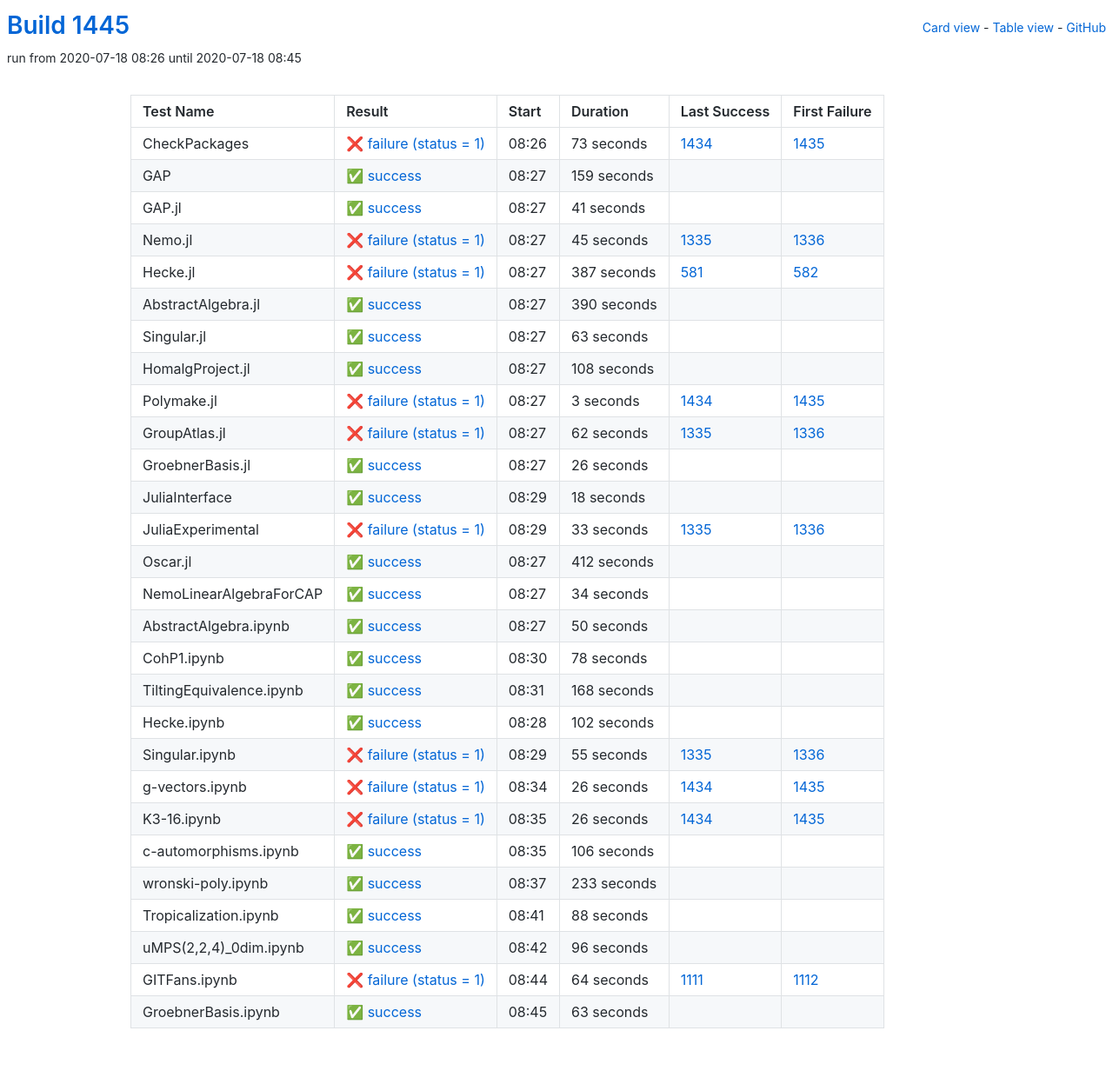
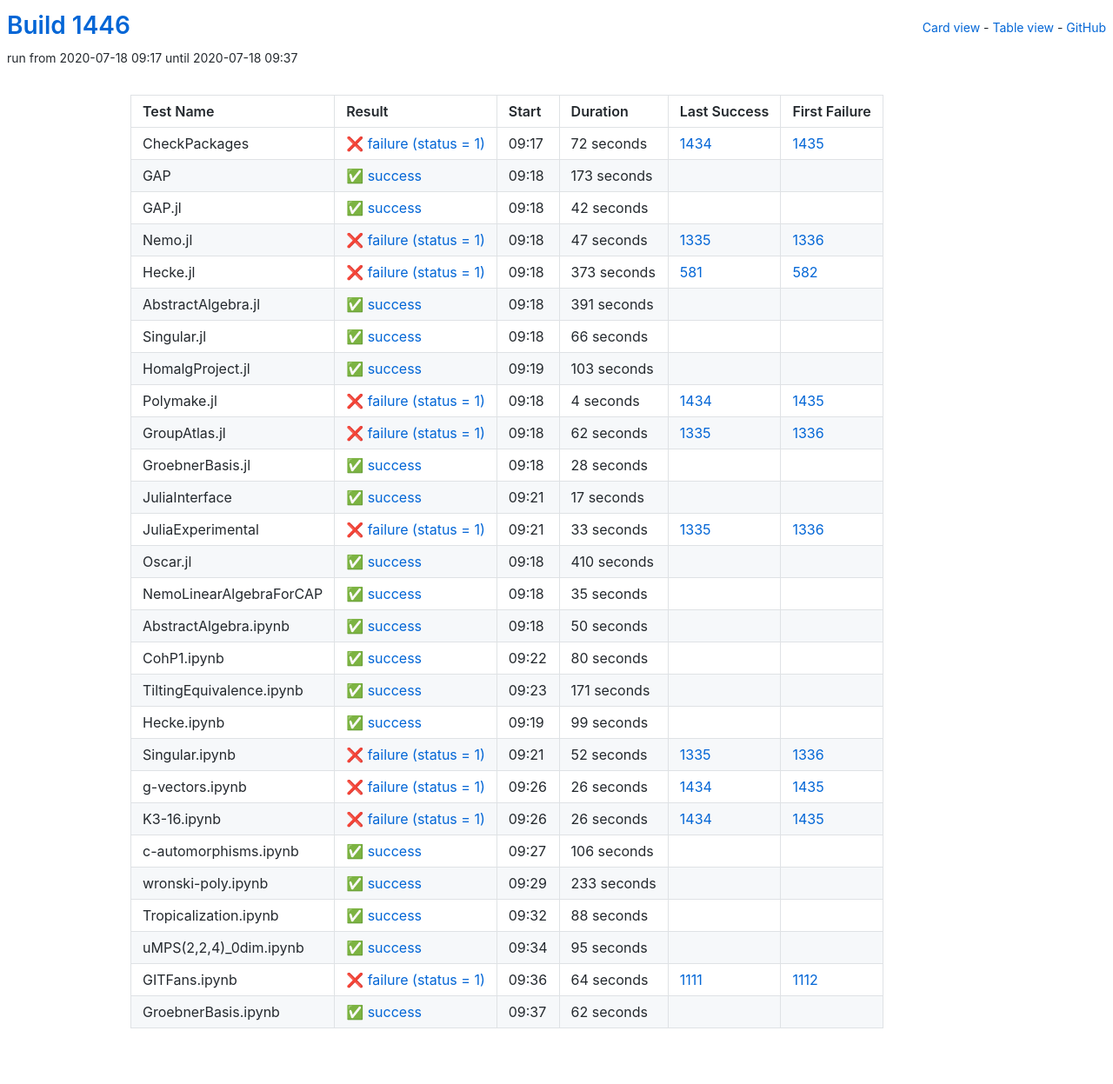
Before and after one commit to oscar-system/oscar-ci-status-1.4, a Jekyll site: the page built from table.html, in a window 1280 px wide. Shown: the whole page at 87% size. Built offline with Jekyll 4.4.1, drawn with Linux system fonts in a browser that asks for light colours.

Commit message:
Build #1446

```diff
--- a/_data/ci.yml
+++ b/_data/ci.yml
@@ -1,6 +1,6 @@
 ---
-build: 1445
-build_url: https://oscarci.mathematik.uni-kl.de/job/oscar-julia-1.4/1445/
+build: 1446
+build_url: https://oscarci.mathematik.uni-kl.de/job/oscar-julia-1.4/1446/
 job: oscar-julia-1.4
 organization: oscar-system
 repo: oscar-ci-status-1.4
@@ -8,116 +8,116 @@ repourl: https://github.com/oscar-system/oscar-ci-status-1.4
 tests:
 - name: CheckPackages
   id: checkpackages
-  log: https://oscarci.mathematik.uni-kl.de/job/oscar-julia-1.4/1445/artifact/logs/build-1445/CheckPackages.log
-  start: 2020-07-18 08:26
+  log: https://oscarci.mathematik.uni-kl.de/job/oscar-julia-1.4/1446/artifact/logs/build-1446/CheckPackages.log
+  start: 2020-07-18 09:17
   success: false
   exitcode: 1
   status: failure
-  duration: 73
+  duration: 72
   last_success: 1434
   last_success_url: https://oscarci.mathematik.uni-kl.de/job/oscar-julia-1.4/1434/
   first_failure: 1435
   first_failure_url: https://oscarci.mathematik.uni-kl.de/job/oscar-julia-1.4/1435/
 - name: GAP
   id: gap
-  log: https://oscarci.mathematik.uni-kl.de/job/oscar-julia-1.4/1445/artifact/logs/build-1445/GAP.log
-  start: 2020-07-18 08:27
+  log: https://oscarci.mathematik.uni-kl.de/job/oscar-julia-1.4/1446/artifact/logs/build-1446/GAP.log
+  start: 2020-07-18 09:18
   success: true
   exitcode: 0
   status: success
-  duration: 159
+  duration: 173
   last_success: false
   last_success_url:
   first_failure: false
   first_failure_url:
 - name: GAP.jl
   id: gap-jl
-  log: https://oscarci.mathematik.uni-kl.de/job/oscar-julia-1.4/1445/artifact/logs/build-1445/GAP.jl.log
-  start: 2020-07-18 08:27
+  log: https://oscarci.mathematik.uni-kl.de/job/oscar-julia-1.4/1446/artifact/logs/build-1446/GAP.jl.log
+  start: 2020-07-18 09:18
   success: true
   exitcode: 0
   status: success
-  duration: 41
+  duration: 42
   last_success: false
   last_success_url:
   first_failure: false
   first_failure_url:
 - name: Nemo.jl
   id: nemo-jl
-  log: https://oscarci.mathematik.uni-kl.de/job/oscar-julia-1.4/1445/artifact/logs/build-1445/Nemo.jl.log
-  start: 2020-07-18 08:27
+  log: https://oscarci.mathematik.uni-kl.de/job/oscar-julia-1.4/1446/artifact/logs/build-1446/Nemo.jl.log
+  start: 2020-07-18 09:18
   success: false
   exitcode: 1
   status: failure
-  duration: 45
+  duration: 47
   last_success: 1335
   last_success_url: https://oscarci.mathematik.uni-kl.de/job/oscar-julia-1.4/1335/
   first_failure: 1336
   first_failure_url: https://oscarci.mathematik.uni-kl.de/job/oscar-julia-1.4/1336/
 - name: Hecke.jl
   id: hecke-jl
-  log: https://oscarci.mathematik.uni-kl.de/job/oscar-julia-1.4/1445/artifact/logs/build-1445/Hecke.jl.log
-  start: 2020-07-18 08:27
+  log: https://oscarci.mathematik.uni-kl.de/job/oscar-julia-1.4/1446/artifact/logs/build-1446/Hecke.jl.log
+  start: 2020-07-18 09:18
   success: false
   exitcode: 1
   status: failure
-  duration: 387
+  duration: 373
   last_success: 581
   last_success_url: https://oscarci.mathematik.uni-kl.de/job/oscar-julia-1.4/581/
   first_failure: 582
   first_failure_url: https://oscarci.mathematik.uni-kl.de/job/oscar-julia-1.4/582/
 - name: AbstractAlgebra.jl
   id: abstractalgebra-jl
-  log: https://oscarci.mathematik.uni-kl.de/job/oscar-julia-1.4/1445/artifact/logs/build-1445/AbstractAlgebra.jl.log
-  start: 2020-07-18 08:27
+  log: https://oscarci.mathematik.uni-kl.de/job/oscar-julia-1.4/1446/artifact/logs/build-1446/AbstractAlgebra.jl.log
+  start: 2020-07-18 09:18
   success: true
   exitcode: 0
   status: success
-  duration: 390
+  duration: 391
   last_success: false
   last_success_url:
   first_failure: false
   first_failure_url:
 - name: Singular.jl
   id: singular-jl
-  log: https://oscarci.mathematik.uni-kl.de/job/oscar-julia-1.4/1445/artifact/logs/build-1445/Singular.jl.log
-  start: 2020-07-18 08:27
+  log: https://oscarci.mathematik.uni-kl.de/job/oscar-julia-1.4/1446/artifact/logs/build-1446/Singular.jl.log
+  start: 2020-07-18 09:18
   success: true
   exitcode: 0
   status: success
-  duration: 63
+  duration: 66
   last_success: false
   last_success_url:
   first_failure: false
   first_failure_url:
 - name: HomalgProject.jl
   id: homalgproject-jl
-  log: https://oscarci.mathematik.uni-kl.de/job/oscar-julia-1.4/1445/artifact/logs/build-1445/HomalgProject.jl.log
-  start: 2020-07-18 08:27
+  log: https://oscarci.mathematik.uni-kl.de/job/oscar-julia-1.4/1446/artifact/logs/build-1446/HomalgProject.jl.log
+  start: 2020-07-18 09:19
   success: true
   exitcode: 0
   status: success
-  duration: 108
+  duration: 103
   last_success: false
   last_success_url:
   first_failure: false
   first_failure_url:
 - name: Polymake.jl
   id: polymake-jl
-  log: https://oscarci.mathematik.uni-kl.de/job/oscar-julia-1.4/1445/artifact/logs/build-1445/Polymake.jl.log
-  start: 2020-07-18 08:27
+  log: https://oscarci.mathematik.uni-kl.de/job/oscar-julia-1.4/1446/artifact/logs/build-1446/Polymake.jl.log
+  start: 2020-07-18 09:18
   success: false
   exitcode: 1
   status: failure
-  duration: 3
+  duration: 4
   last_success: 1434
   last_success_url: https://oscarci.mathematik.uni-kl.de/job/oscar-julia-1.4/1434/
   first_failure: 1435
   first_failure_url: https://oscarci.mathematik.uni-kl.de/job/oscar-julia-1.4/1435/
 - name: GroupAtlas.jl
   id: groupatlas-jl
-  log: https://oscarci.mathematik.uni-kl.de/job/oscar-julia-1.4/1445/artifact/logs/build-1445/GroupAtlas.jl.log
-  start: 2020-07-18 08:27
+  log: https://oscarci.mathematik.uni-kl.de/job/oscar-julia-1.4/1446/artifact/logs/build-1446/GroupAtlas.jl.log
+  start: 2020-07-18 09:18
   success: false
   exitcode: 1
   status: failure
@@ -128,32 +128,32 @@ tests:
   first_failure_url: https://oscarci.mathematik.uni-kl.de/job/oscar-julia-1.4/1336/
 - name: GroebnerBasis.jl
   id: groebnerbasis-jl
-  log: https://oscarci.mathematik.uni-kl.de/job/oscar-julia-1.4/1445/artifact/logs/build-1445/GroebnerBasis.jl.log
-  start: 2020-07-18 08:27
+  log: https://oscarci.mathematik.uni-kl.de/job/oscar-julia-1.4/1446/artifact/logs/build-1446/GroebnerBasis.jl.log
+  start: 2020-07-18 09:18
   success: true
   exitcode: 0
   status: success
-  duration: 26
+  duration: 28
   last_success: false
   last_success_url:
   first_failure: false
   first_failure_url:
 - name: JuliaInterface
   id: juliainterface
-  log: https://oscarci.mathematik.uni-kl.de/job/oscar-julia-1.4/1445/artifact/logs/build-1445/JuliaInterface.log
-  start: 2020-07-18 08:29
+  log: https://oscarci.mathematik.uni-kl.de/job/oscar-julia-1.4/1446/artifact/logs/build-1446/JuliaInterface.log
+  start: 2020-07-18 09:21
   success: true
   exitcode: 0
   status: success
-  duration: 18
+  duration: 17
   last_success: false
   last_success_url:
   first_failure: false
   first_failure_url:
 - name: JuliaExperimental
   id: juliaexperimental
-  log: https://oscarci.mathematik.uni-kl.de/job/oscar-julia-1.4/1445/artifact/logs/build-1445/JuliaExperimental.log
-  start: 2020-07-18 08:29
+  log: https://oscarci.mathematik.uni-kl.de/job/oscar-julia-1.4/1446/artifact/logs/build-1446/JuliaExperimental.log
+  start: 2020-07-18 09:21
   success: false
   exitcode: 1
   status: failure
@@ -164,32 +164,32 @@ tests:
   first_failure_url: https://oscarci.mathematik.uni-kl.de/job/oscar-julia-1.4/1336/
 - name: Oscar.jl
   id: oscar-jl
-  log: https://oscarci.mathematik.uni-kl.de/job/oscar-julia-1.4/1445/artifact/logs/build-1445/Oscar.jl.log
-  start: 2020-07-18 08:27
+  log: https://oscarci.mathematik.uni-kl.de/job/oscar-julia-1.4/1446/artifact/logs/build-1446/Oscar.jl.log
+  start: 2020-07-18 09:18
   success: true
   exitcode: 0
   status: success
-  duration: 412
+  duration: 410
   last_success: false
   last_success_url:
   first_failure: false
   first_failure_url:
 - name: NemoLinearAlgebraForCAP
   id: nemolinearalgebraforcap
-  log: https://oscarci.mathematik.uni-kl.de/job/oscar-julia-1.4/1445/artifact/logs/build-1445/NemoLinearAlgebraForCAP.log
-  start: 2020-07-18 08:27
+  log: https://oscarci.mathematik.uni-kl.de/job/oscar-julia-1.4/1446/artifact/logs/build-1446/NemoLinearAlgebraForCAP.log
+  start: 2020-07-18 09:18
   success: true
   exitcode: 0
   status: success
-  duration: 34
+  duration: 35
   last_success: false
   last_success_url:
   first_failure: false
   first_failure_url:
 - name: AbstractAlgebra.ipynb
   id: abstractalgebra-ipynb
-  log: https://oscarci.mathematik.uni-kl.de/job/oscar-julia-1.4/1445/artifact/logs/build-1445/AbstractAlgebra.ipynb.log
-  start: 2020-07-18 08:27
+  log: https://oscarci.mathematik.uni-kl.de/job/oscar-julia-1.4/1446/artifact/logs/build-1446/AbstractAlgebra.ipynb.log
+  start: 2020-07-18 09:18
   success: true
   exitcode: 0
   status: success
@@ -200,56 +200,56 @@ tests:
   first_failure_url:
 - name: CohP1.ipynb
   id: cohp1-ipynb
-  log: https://oscarci.mathematik.uni-kl.de/job/oscar-julia-1.4/1445/artifact/logs/build-1445/CohP1.ipynb.log
-  start: 2020-07-18 08:30
+  log: https://oscarci.mathematik.uni-kl.de/job/oscar-julia-1.4/1446/artifact/logs/build-1446/CohP1.ipynb.log
+  start: 2020-07-18 09:22
   success: true
   exitcode: 0
   status: success
-  duration: 78
+  duration: 80
   last_success: false
   last_success_url:
   first_failure: false
   first_failure_url:
 - name: TiltingEquivalence.ipynb
   id: tiltingequivalence-ipynb
-  log: https://oscarci.mathematik.uni-kl.de/job/oscar-julia-1.4/1445/artifact/logs/build-1445/TiltingEquivalence.ipynb.log
-  start: 2020-07-18 08:31
+  log: https://oscarci.mathematik.uni-kl.de/job/oscar-julia-1.4/1446/artifact/logs/build-1446/TiltingEquivalence.ipynb.log
+  start: 2020-07-18 09:23
   success: true
   exitcode: 0
   status: success
-  duration: 168
+  duration: 171
   last_success: false
   last_success_url:
   first_failure: false
   first_failure_url:
 - name: Hecke.ipynb
   id: hecke-ipynb
-  log: https://oscarci.mathematik.uni-kl.de/job/oscar-julia-1.4/1445/artifact/logs/build-1445/Hecke.ipynb.log
-  start: 2020-07-18 08:28
+  log: https://oscarci.mathematik.uni-kl.de/job/oscar-julia-1.4/1446/artifact/logs/build-1446/Hecke.ipynb.log
+  start: 2020-07-18 09:19
   success: true
   exitcode: 0
   status: success
-  duration: 102
+  duration: 99
   last_success: false
   last_success_url:
   first_failure: false
   first_failure_url:
 - name: Singular.ipynb
   id: singular-ipynb
-  log: https://oscarci.mathematik.uni-kl.de/job/oscar-julia-1.4/1445/artifact/logs/build-1445/Singular.ipynb.log
-  start: 2020-07-18 08:29
+  log: https://oscarci.mathematik.uni-kl.de/job/oscar-julia-1.4/1446/artifact/logs/build-1446/Singular.ipynb.log
+  start: 2020-07-18 09:21
   success: false
   exitcode: 1
   status: failure
-  duration: 55
+  duration: 52
   last_success: 1335
   last_success_url: https://oscarci.mathematik.uni-kl.de/job/oscar-julia-1.4/1335/
   first_failure: 1336
   first_failure_url: https://oscarci.mathematik.uni-kl.de/job/oscar-julia-1.4/1336/
 - name: g-vectors.ipynb
   id: g-vectors-ipynb
-  log: https://oscarci.mathematik.uni-kl.de/job/oscar-julia-1.4/1445/artifact/logs/build-1445/g-vectors.ipynb.log
-  start: 2020-07-18 08:34
+  log: https://oscarci.mathematik.uni-kl.de/job/oscar-julia-1.4/1446/artifact/logs/build-1446/g-vectors.ipynb.log
+  start: 2020-07-18 09:26
   success: false
   exitcode: 1
   status: failure
@@ -260,8 +260,8 @@ tests:
   first_failure_url: https://oscarci.mathematik.uni-kl.de/job/oscar-julia-1.4/1435/
 - name: K3-16.ipynb
   id: k3-16-ipynb
-  log: https://oscarci.mathematik.uni-kl.de/job/oscar-julia-1.4/1445/artifact/logs/build-1445/K3-16.ipynb.log
-  start: 2020-07-18 08:35
+  log: https://oscarci.mathematik.uni-kl.de/job/oscar-julia-1.4/1446/artifact/logs/build-1446/K3-16.ipynb.log
+  start: 2020-07-18 09:26
   success: false
   exitcode: 1
   status: failure
@@ -272,8 +272,8 @@ tests:
   first_failure_url: https://oscarci.mathematik.uni-kl.de/job/oscar-julia-1.4/1435/
 - name: c-automorphisms.ipynb
   id: c-automorphisms-ipynb
-  log: https://oscarci.mathematik.uni-kl.de/job/oscar-julia-1.4/1445/artifact/logs/build-1445/c-automorphisms.ipynb.log
-  start: 2020-07-18 08:35
+  log: https://oscarci.mathematik.uni-kl.de/job/oscar-julia-1.4/1446/artifact/logs/build-1446/c-automorphisms.ipynb.log
+  start: 2020-07-18 09:27
   success: true
   exitcode: 0
   status: success
@@ -284,8 +284,8 @@ tests:
   first_failure_url:
 - name: wronski-poly.ipynb
   id: wronski-poly-ipynb
-  log: https://oscarci.mathematik.uni-kl.de/job/oscar-julia-1.4/1445/artifact/logs/build-1445/wronski-poly.ipynb.log
-  start: 2020-07-18 08:37
+  log: https://oscarci.mathematik.uni-kl.de/job/oscar-julia-1.4/1446/artifact/logs/build-1446/wronski-poly.ipynb.log
+  start: 2020-07-18 09:29
   success: true
   exitcode: 0
   status: success
@@ -296,8 +296,8 @@ tests:
   first_failure_url:
 - name: Tropicalization.ipynb
   id: tropicalization-ipynb
-  log: https://oscarci.mathematik.uni-kl.de/job/oscar-julia-1.4/1445/artifact/logs/build-1445/Tropicalization.ipynb.log
-  start: 2020-07-18 08:41
+  log: https://oscarci.mathematik.uni-kl.de/job/oscar-julia-1.4/1446/artifact/logs/build-1446/Tropicalization.ipynb.log
+  start: 2020-07-18 09:32
   success: true
   exitcode: 0
   status: success
@@ -308,20 +308,20 @@ tests:
   first_failure_url:
 - name: uMPS(2,2,4)_0dim.ipynb
   id: umps-2-2-4-0dim-ipynb
-  log: https://oscarci.mathematik.uni-kl.de/job/oscar-julia-1.4/1445/artifact/logs/build-1445/uMPS-2-2-4-_0dim.ipynb.log
-  start: 2020-07-18 08:42
+  log: https://oscarci.mathematik.uni-kl.de/job/oscar-julia-1.4/1446/artifact/logs/build-1446/uMPS-2-2-4-_0dim.ipynb.log
+  start: 2020-07-18 09:34
   success: true
   exitcode: 0
   status: success
-  duration: 96
+  duration: 95
   last_success: false
   last_success_url:
   first_failure: false
   first_failure_url:
 - name: GITFans.ipynb
   id: gitfans-ipynb
-  log: https://oscarci.mathematik.uni-kl.de/job/oscar-julia-1.4/1445/artifact/logs/build-1445/GITFans.ipynb.log
-  start: 2020-07-18 08:44
+  log: https://oscarci.mathematik.uni-kl.de/job/oscar-julia-1.4/1446/artifact/logs/build-1446/GITFans.ipynb.log
+  start: 2020-07-18 09:36
   success: false
   exitcode: 1
   status: failure
@@ -332,12 +332,12 @@ tests:
   first_failure_url: https://oscarci.mathematik.uni-kl.de/job/oscar-julia-1.4/1112/
 - name: GroebnerBasis.ipynb
   id: groebnerbasis-ipynb
-  log: https://oscarci.mathematik.uni-kl.de/job/oscar-julia-1.4/1445/artifact/logs/build-1445/GroebnerBasis.ipynb.log
-  start: 2020-07-18 08:45
+  log: https://oscarci.mathematik.uni-kl.de/job/oscar-julia-1.4/1446/artifact/logs/build-1446/GroebnerBasis.ipynb.log
+  start: 2020-07-18 09:37
   success: true
   exitcode: 0
   status: success
-  duration: 63
+  duration: 62
   last_success: false
   last_success_url:
   first_failure: false
```
Also changed, not shown: README.md.
